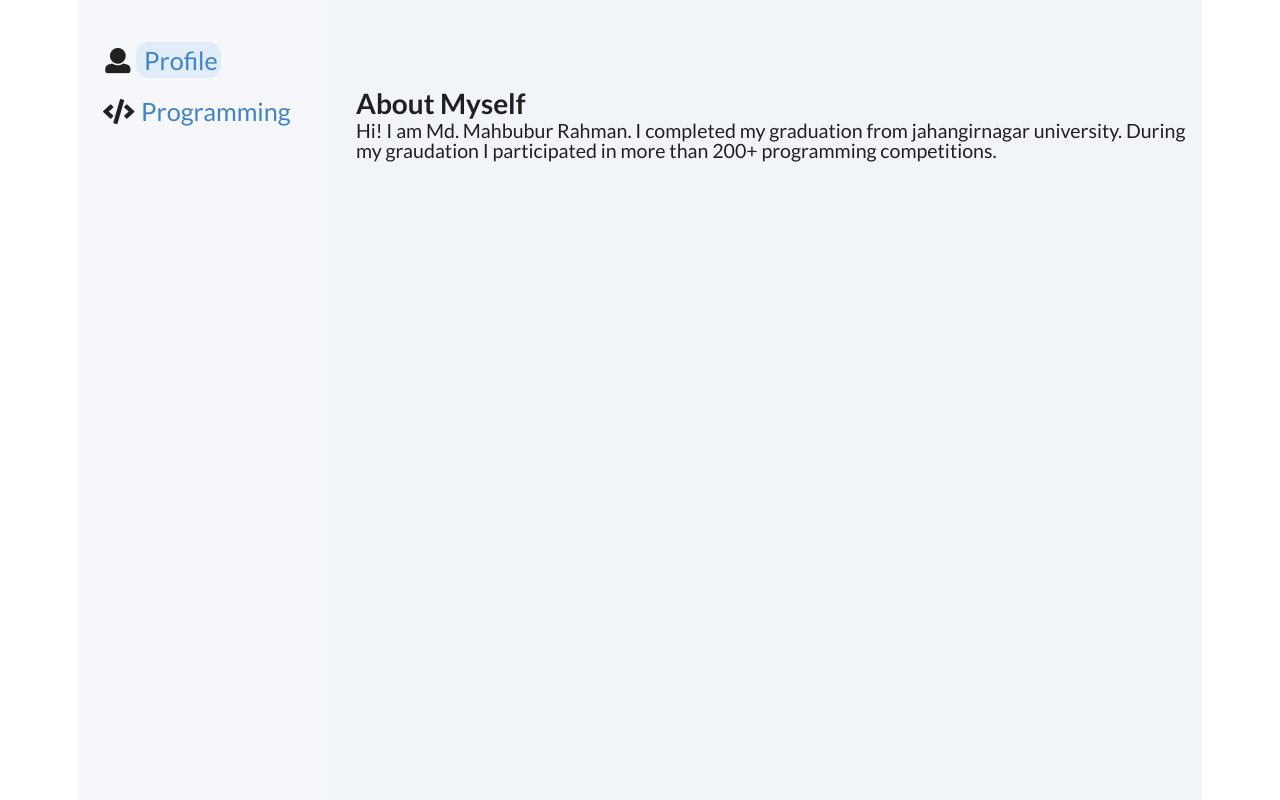
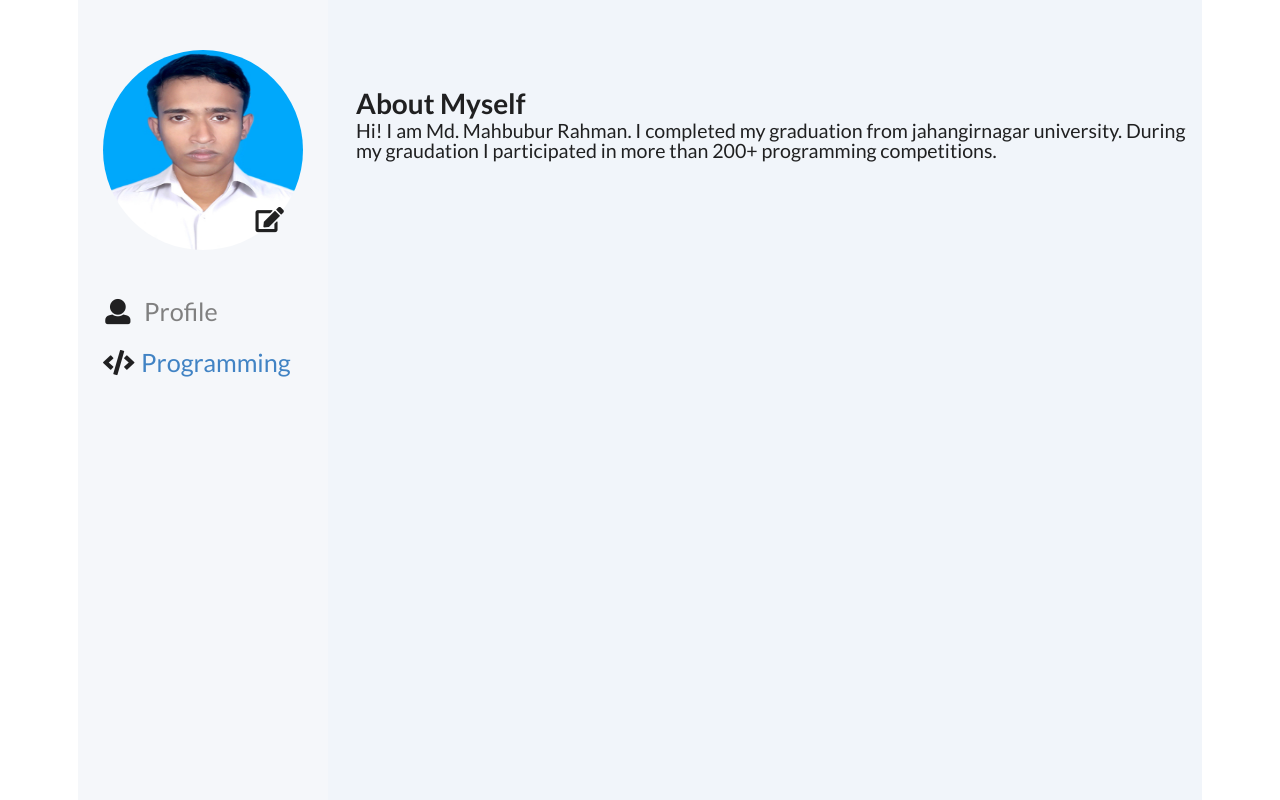
Before and after one commit to mahbubcseju/portfolio, a React (Create React App) app in the folder client/: page / in a window 1280 px wide. Built offline with nearby package versions, Linux system fonts and the light colour scheme.

Commit message:
Added round image and button for chaning

```diff
--- a/client/src/components/sidenav.js
+++ b/client/src/components/sidenav.js
@@ -1,6 +1,7 @@
 import React from 'react';
 import {NavLink} from 'react-router-dom';
-import '../static/css/sidenav.css'
+import '../static/css/sidenav.css';
+import proimage from '../images/P-2481.jpg';
 
 class SideNav extends React.Component {
   componentDidMount() {
@@ -10,6 +11,12 @@ class SideNav extends React.Component {
     return (
       <div>
         <div className="side-nav">
+          <div className="nav-image">
+            <img src={proimage} className="ui circular image pro-image"/>
+            <div className="image-button">
+              <i className="edit icon"/>
+            </div>
+          </div>
           <div className="nav-item">
             <i className="user icon"></i><NavLink exact to="/" activeClassName="active"> Profile</NavLink>
           </div>
--- a/client/src/static/css/sidenav.css
+++ b/client/src/static/css/sidenav.css
@@ -8,7 +8,25 @@
 }
 
 .active {
-  background-color: #E1ECF9;
+  color: grey;
   border-radius: .5em;
   padding: 3px;
 }
+
+.pro-image {
+  height: 200px;
+  width: 200px;
+}
+
+.nav-image {
+  margin: 2em 0;
+  height: 200px;
+  width: 200px;
+  position: relative;
+}
+
+.image-button {
+  bottom: 15px;
+  right: 15px;
+  position: absolute;
+}
```
Also changed, not shown: client/src/images/P-2481.jpg (added), 1 other file (tests, documents, lock files or other folders).
